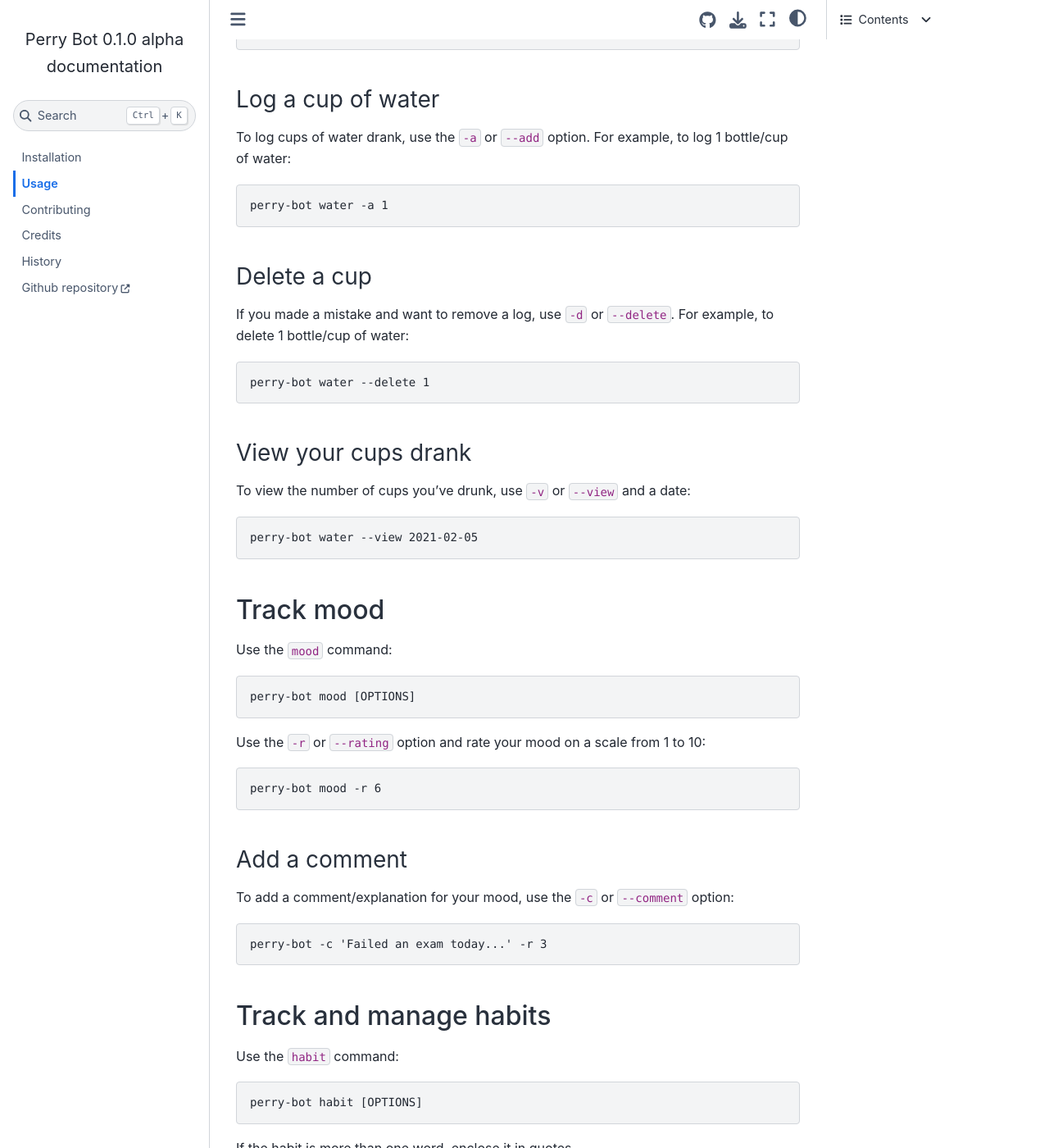
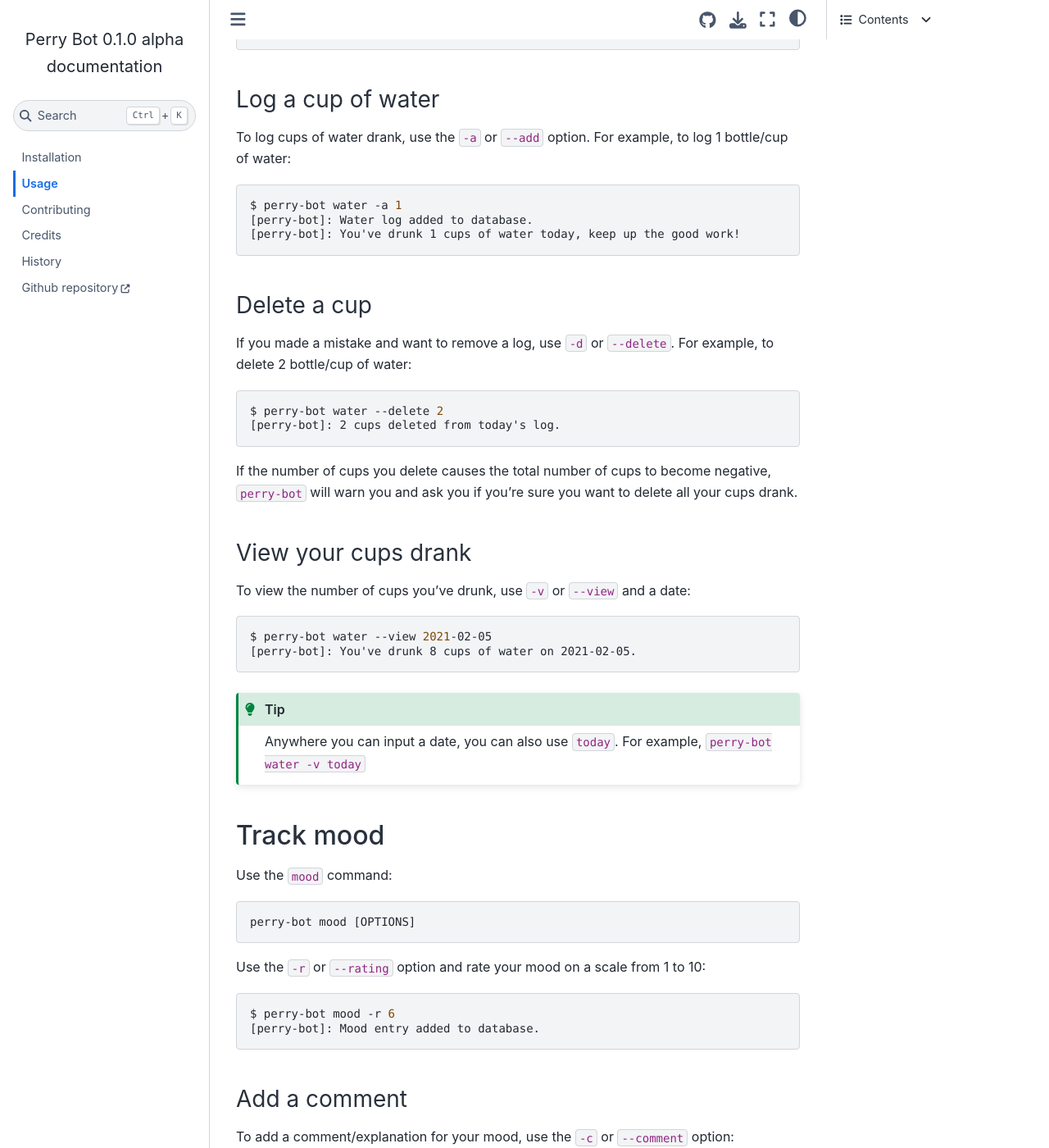
Before and after one commit to shunnkou/perry-bot, a Sphinx documentation site: the page built from docs/usage.md, in a window 1280 px wide and 1400 px high, scrolled down 294 px. Shown: the whole window at 82% size. Built offline with Sphinx 7.4.7 and the Sphinx Book theme 1.1.4, drawn with Linux system fonts in a browser that asks for light colours; some of the changed text lies outside the part shown.

Commit message:
Update water and mood commands

````diff
--- a/docs/usage.md
+++ b/docs/usage.md
@@ -12,6 +12,9 @@
 - [](#track-mood)
 
   - [](#add-a-comment)
+  - [](#edit-a-mood-rating)
+  - [](#average-rating)
+  - [](#mood-ratings-table)
 
 - [](#track-and-manage-habits)
 
@@ -25,7 +28,7 @@
 
   - [](#compare-data-from-two-dates)
 
-- [](#date-formats)
+- [](#date-tokens)
 
 - [](#full-list-of-commands-and-options)
 
@@ -51,25 +54,37 @@ To log cups of water drank, use the `-a` or `--add` option.
 For example, to log 1 bottle/cup of water:
 
 ```console
-perry-bot water -a 1
+$ perry-bot water -a 1
+[perry-bot]: Water log added to database.
+[perry-bot]: You've drunk 1 cups of water today, keep up the good work!
 ```
 
 ### Delete a cup
 
 If you made a mistake and want to remove a log, use `-d` or `--delete`.
-For example, to delete 1 bottle/cup of water:
+For example, to delete 2 bottle/cup of water:
 
 ```console
-perry-bot water --delete 1
+$ perry-bot water --delete 2
+[perry-bot]: 2 cups deleted from today's log.
 ```
+
+If the number of cups you delete causes the total number of cups to become negative,
+`perry-bot` will warn you and ask you if you're sure you want to delete all your cups drank.
 
 ### View your cups drank
 
 To view the number of cups you've drunk, use `-v` or `--view` and a date:
 
 ```console
-perry-bot water --view 2021-02-05
+$ perry-bot water --view 2021-02-05
+[perry-bot]: You've drunk 8 cups of water on 2021-02-05.
 ```
+
+:::{tip}
+Anywhere you can input a date, you can also use `today`. For example,
+`perry-bot water -v today`
+:::
 
 ## Track mood
 
@@ -82,7 +97,8 @@ perry-bot mood [OPTIONS]
 Use the `-r` or `--rating` option and rate your mood on a scale from 1 to 10:
 
 ```console
-perry-bot mood -r 6
+$ perry-bot mood -r 6
+[perry-bot]: Mood entry added to database.
 ```
 
 ### Add a comment
@@ -91,6 +107,37 @@ To add a comment/explanation for your mood, use the `-c` or `--comment` option:
 
 ```console
 perry-bot -c 'Failed an exam today...' -r 3
+```
+
+### Edit a mood rating
+
+To edit a mood rating or comment on a specific date, use the `-e` or `--edit` option with a date:
+
+```console
+$ perry-bot --edit today
+```
+
+### Average rating
+
+To view your average rating on a specific date, use the `-av` or `--average` option with a date (or `today`):
+
+```console
+$ perry-bot -av today
+[perry-bot]: Your average mood on 2021-02-28 is 4.
+```
+
+### Mood ratings table
+
+To see a table of your mood ratings, use the `-vt` or `--view-table` option wih a date:
+
+```console
+$ perry-bot -vt 2021-02-28
+                 Mood Records
+┏━━━┳━━━━━━━━━━━━━━━━━━━━━┳━━━━━━━━┳━━━━━━━━━┓
+┃ # ┃   Datetime stamp    ┃ Rating ┃ Comment ┃
+┡━━━╇━━━━━━━━━━━━━━━━━━━━━╇━━━━━━━━╇━━━━━━━━━┩
+│ 1 │ 2021-02-28 14-28-24 │   4    │  None   │
+└───┴─────────────────────┴────────┴─────────┘
 ```
 
 ## Track and manage habits
@@ -306,10 +353,14 @@ Usage: perry-bot mood [OPTIONS]
   Rate your mood.
 
 Options:
-  -r, --rating INTEGER RANGE      Your mood's rating. A number from 1-10
-  -c, --comment TEXT              Add a comment.
-  -v, --view [%Y-%m-%d|%Y-%m|%Y]  View average mood.
-  --help                          Show this message and exit.
+  -r, --rating INTEGER RANGE  Your mood's rating. A number from 1-10
+  -c, --comment TEXT          Add a comment.
+  -av, --average TEXT         View your average mood on a given date.
+  -vt, --view-table TEXT      View a table of your mood and comments on a
+                              given date.
+
+  -e, --edit TEXT             Edit a mood rating or comment on a given date.
+  --help                      Show this message and exit.
 ```
 
 ### Data visualization options
@@ -346,12 +397,9 @@ Usage: perry-bot water [OPTIONS]
   See the documentation for more information on scheduling reminders.
 
 Options:
-  -a, --add INTEGER RANGE         Add NUM cup(s) of water
-  -d, --delete INTEGER RANGE      Delete NUM cup(s) of water.
-  -v, --view [%Y-%m-%d|%Y-%m, %Y]
-                                  View cups of water drank.
-  --start                         Start water reminder.
-  --stop                          Stop water reminder.
-  -e, --edit                      Edit water reminder schedule.
-  --help                          Show this message and exit.
+  -a, --add INTEGER RANGE     Add NUM cup(s) of water to today's log
+  -d, --delete INTEGER RANGE  Delete NUM cup(s) of water from today's log.
+  -v, --view TEXT             View cups of water drank on the given date.
+  -e, --edit TEXT             Edit cups of water drank on the given date.
+  --help                      Show this message and exit.
 ```
````
Also changed, not shown: other parts of docs/usage.md (+1 -1 lines).
